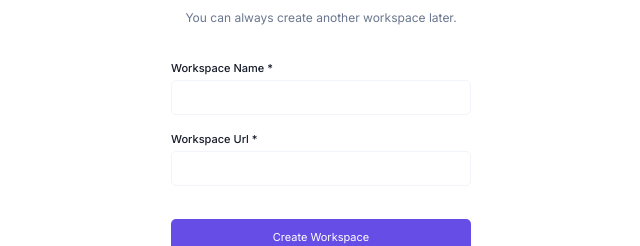
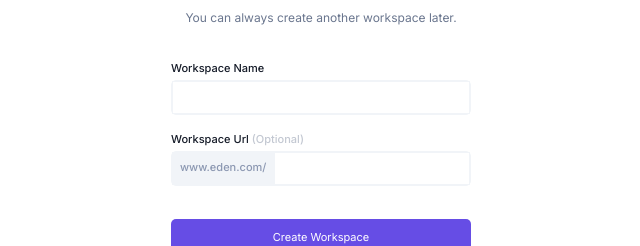
Before and after one commit to Abhishek332/cutshort, a React (Create React App) app: page / in a window 1280 px wide. Both pictures are taken after typing "Sample", "Sample" into the empty fields and a click on the button "Create Workspace". Shown: the part 262-508 px from the top of the page, without its empty margins (319-959 px from the left). Built offline with nearby package versions, Linux system fonts and the light colour scheme.

Commit message:
Added example option also in input fields

```diff
--- a/src/components/FormElements/FormElements.scss
+++ b/src/components/FormElements/FormElements.scss
@@ -1,10 +1,9 @@
-@import "../../index.scss";
+@import '../../index.scss';
 
 .common-box {
 	height: 35px;
 	width: 300px;
 	margin: 5px 0;
-  padding: 10px;
 	border-radius: 5px;
 	font-weight: regular;
 	font-size: 11px;
@@ -17,9 +16,24 @@ label {
 	font-weight: 500;
 	font-size: 11px;
 	text-transform: capitalize;
+	.input-box {
+		border: 1px solid $border;
+		@include flexCenter(center, center, row);
+		& > * {
+			padding: 8px;
+			font-size: 11px;
+			color: $secondary_1;
+			font-weight: 500;
+			height: 100%;
+		}
+		.example {
+			background-color: $border;
+			text-transform: lowercase;
+		}
 		input {
 			border: 1px solid $border;
-    color: $secondary_1;
+			width: 100%;
+		}
 	}
 }
 
--- a/src/components/FormElements/FormElements.tsx
+++ b/src/components/FormElements/FormElements.tsx
@@ -2,18 +2,23 @@ import "./FormElements.scss";
 import { useAppDispatch } from "../../redux/customHooks";
 import { formValueUpdater } from "../../redux/multiStepFormSlice";
 
-const InputBox: React.FC<InputBoxType> = ({ name, type = "text", value, handleChange, label, required = false }) => {
+const InputBox: React.FC<InputBoxType> = ({ name, type = "text", value, handleChange, label, example, required = false }) => {
     return (
         <label className="flex flex-col">
-            {label && label} {required && '*'}
+            <span>
+                {label && label}{' '}
+                {!required && <span style={{ color: '#c3c8d2' }}>(optional)</span>}
+            </span>
+            <div className="input-box common-box">
+                {example && <div className="example">{example}</div>}
                 <input
                     type={type}
                     name={name}
                     value={value}
                     onChange={handleChange}
                     required={required}
-                className="common-box"
                 />
+            </div>
         </label>
     )
 }
--- a/src/data/formData.ts
+++ b/src/data/formData.ts
@@ -30,7 +30,7 @@ export const formData: onboardingQuestion[] = [
       {
         name: "workspaceUrl",
         label: "workspace url",
-        required: true,
+        example: 'www.eden.com/',
       },
     ],
     ctaText: "create workspace",
--- a/src/types.d.ts
+++ b/src/types.d.ts
@@ -6,6 +6,7 @@ type inputField = {
   name: string;
   label?: string;
   required?: boolean;
+  example?: string;
   type?: string;
 };
 
```
Lines whose indentation alone changed are shown as unchanged.
